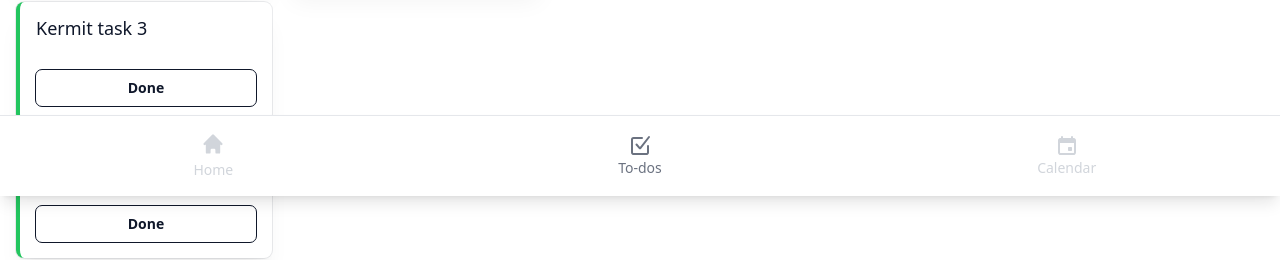
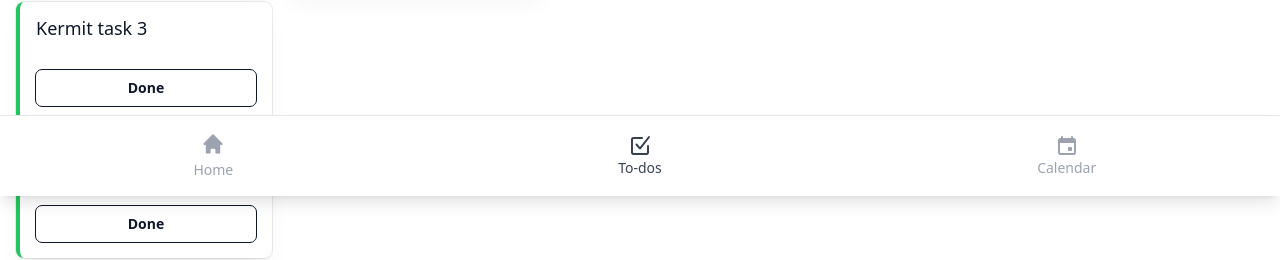
Before and after one commit to matt-guru/home-hub, a Nuxt app: page /to-dos in a window 1280 px wide. Shown: the part 604-864 px from the top of the page. Built offline with nearby package versions, Linux system fonts and the light colour scheme.

Commit message:
chore: changed nav colours

```diff
--- a/components/AppFooter.vue
+++ b/components/AppFooter.vue
@@ -1,6 +1,9 @@
 <template>
   <footer class="fixed inset-x-0 bottom-0 flex justify-around border-t border-gray-200 bg-white shadow-lg">
-    <NuxtLink to="/" class="w-[50%] flex flex-col items-center justify-center text-gray-300 p-4">
+    <NuxtLink
+      to="/"
+      class="w-[50%] flex flex-col items-center justify-center text-gray-400 hover:text-gray-700 transition-all p-4"
+    >
       <svg
         class="w-6 h-6 mb-1 group-hover:text-blue-600"
         fill="currentColor"
@@ -15,7 +18,10 @@
       <span class="text-sm group-hover:text-blue-600">Home</span>
     </NuxtLink>
 
-    <NuxtLink to="/to-dos" class="w-[50%] flex flex-col items-center justify-center text-gray-300 p-4">
+    <NuxtLink
+      to="/to-dos"
+      class="w-[50%] flex flex-col items-center justify-center text-gray-400 hover:text-gray-700 transition-all p-4"
+    >
       <svg xmlns="http://www.w3.org/2000/svg" width="24" height="24" fill="currentColor" viewBox="0 0 24 24">
         <path
           fill="currentColor"
@@ -26,7 +32,10 @@
       </svg>
       <div class="text-sm">To-dos</div>
     </NuxtLink>
-    <NuxtLink to="/calendar" class="w-[50%] flex flex-col items-center justify-center text-gray-300 p-4">
+    <NuxtLink
+      to="/calendar"
+      class="w-[50%] flex flex-col items-center justify-center text-gray-400 hover:text-gray-700 transition-all p-4"
+    >
       <svg xmlns="http://www.w3.org/2000/svg" width="24" height="24" fill="currentColor" viewBox="0 0 24 24">
         <path
           fill="currentColor"
@@ -42,7 +51,7 @@
 
 <style scoped>
 .router-link-active {
-  @apply text-gray-500;
+  @apply text-gray-700;
   @apply transition-all;
 }
 </style>
```
